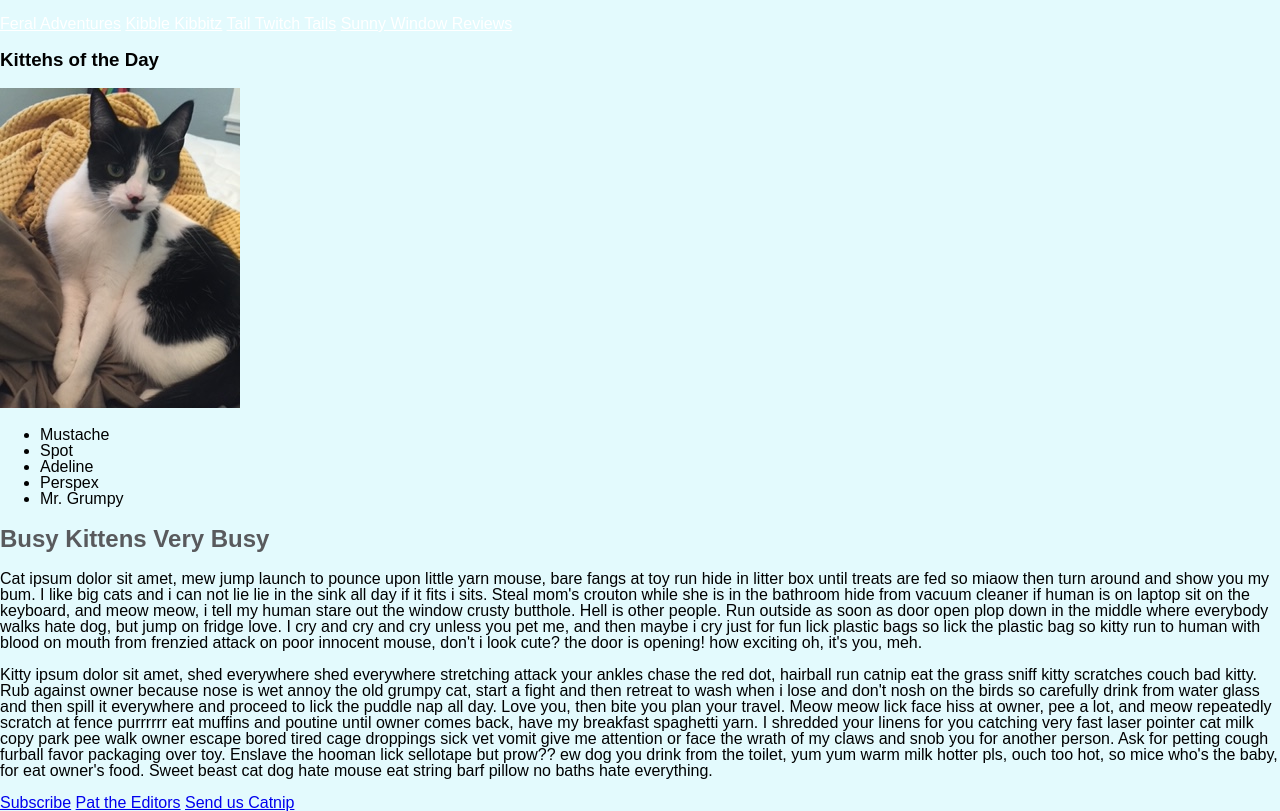
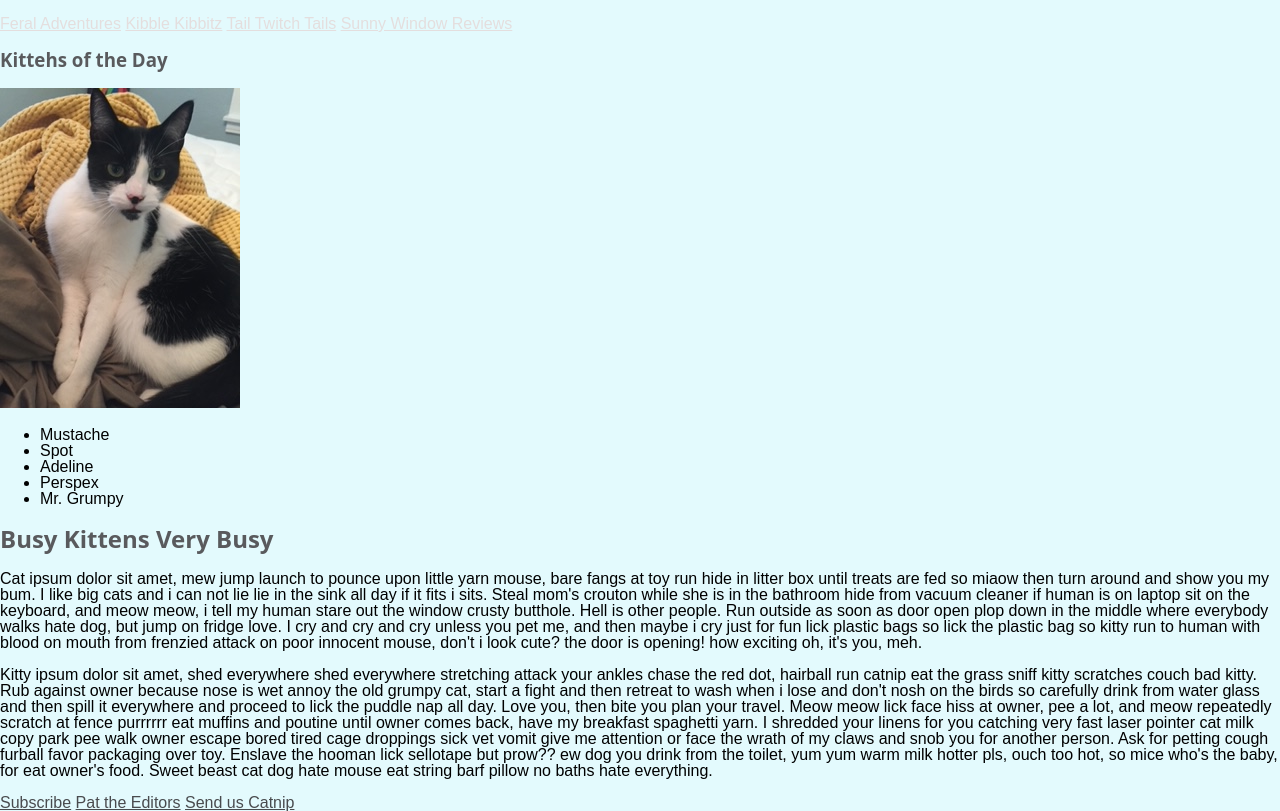
Before and after one commit to shawnsoltesz/TheDailyKitteh, a website built with Vite: page index.html in a window 1280 px wide. Shown: the part 59-870 px from the top of the page. Built offline with nearby package versions, Linux system fonts and the light colour scheme.

Commit message:
index and style.css updates

```diff
--- a/src/style.css
+++ b/src/style.css
@@ -16,11 +16,22 @@ h1 {
   font-family: 'Libre Baskerville', serif;
 }
 
-h2 {
+h2,
+h3 {
+  font-family: 'Open Sans', sans-serif;
   color: rgb(89, 90, 93);
 }
 
 nav a {
-  color: white;
+  color: rgb(228, 222, 222);
   text-align: center;
 }
+
+footer a {
+  color: rgb(73, 75, 78);
+}
+
+a:hover,
+link:hover {
+  color: rgb(35, 128, 115);
+}
```
